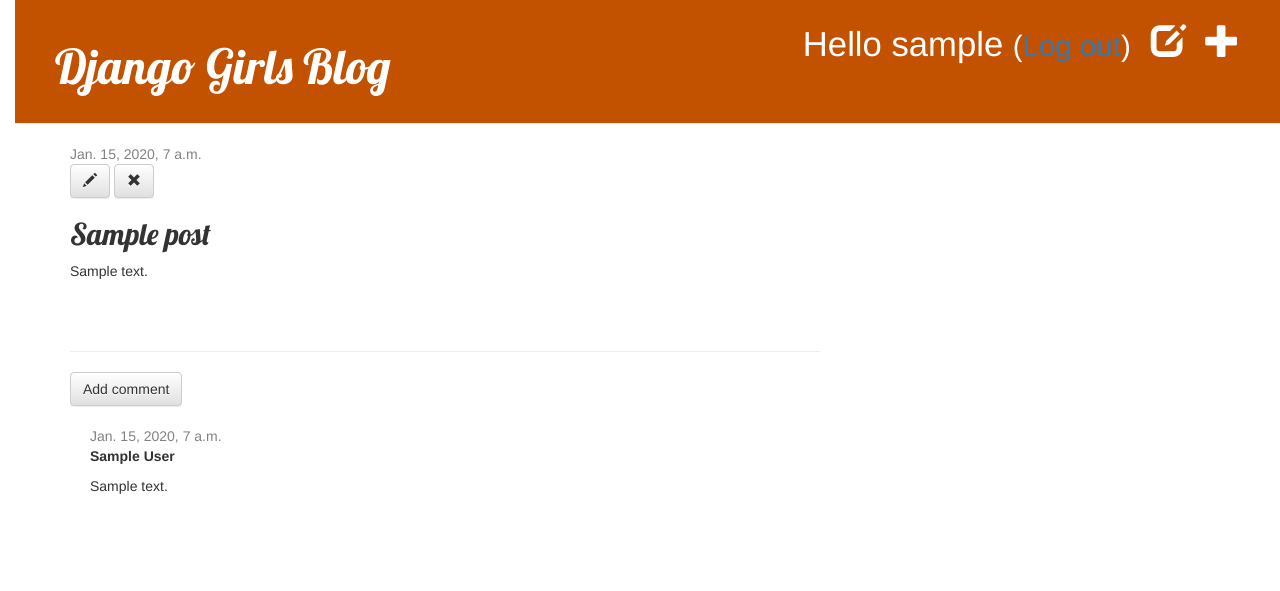
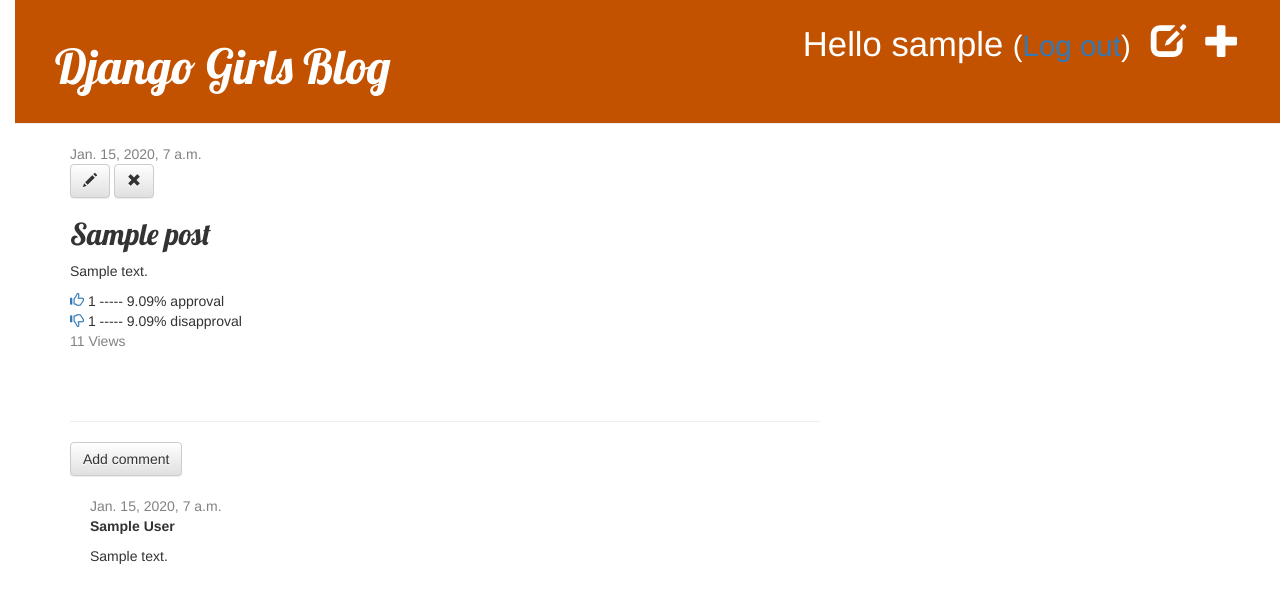
Before and after one commit to mateus-ferreira/djangogirlstutorial, a Django app: page /post/1/ in a window 1280 px wide. Shown: the top 591 px of the page. Run offline with Django 3.2, Linux system fonts and the light colour scheme; a user stored in the database is signed in; tables that the repository leaves empty hold one stand-in row (values such as "Sample post"); parts of the project's set-up code (start-up, migrations or seed data) failed here and were passed over; some libraries are stand-ins or nearby versions.

Commit message:
likes, dislikes and views counts

```diff
--- a/blog/admin.py
+++ b/blog/admin.py
@@ -1,5 +1,7 @@
 from django.contrib import admin
-from .models import Post, Comment
+from .models import Post, Comment, PostLike, PostDislike
 
 admin.site.register(Post)
 admin.site.register(Comment)
+admin.site.register(PostLike)
+admin.site.register(PostDislike)
--- a/blog/models.py
+++ b/blog/models.py
@@ -1,6 +1,7 @@
 from django.db import models
 from django.conf import settings
 from django.utils import timezone
+from django.contrib.auth.models import User
 
 class Post(models.Model):
 	author = models.ForeignKey(settings.AUTH_USER_MODEL, on_delete=models.CASCADE)
@@ -8,6 +9,13 @@
 	text = models.TextField()
 	created_date = models.DateTimeField(auto_now=True)
 	published_date = models.DateTimeField(blank=True, null=True)
+	views = models.BigIntegerField(default=0)
+
+	def likes_count(self):
+		return PostLike.objects.filter(post=self).count()
+
+	def dislikes_count(self):
+		return PostDislike.objects.filter(post=self).count()
 
 class Comment(models.Model):
 	post = models.ForeignKey('blog.Post', on_delete=models.CASCADE, related_name='comments')
@@ -21,7 +29,25 @@
 		self.save()
 
 	def __str__(self):
-		return self.text
+		return '{} ({})'.format(self.title, self.author)
 
-def approved_comments(self):
-	return self.comments.filter(approved_comment=True)
+	def approved_comments(self):
+		return self.comments.filter(approved_comment=True)
+
+class PostLike(models.Model):
+	user = models.ForeignKey(User, on_delete=models.CASCADE)
+	post = models.ForeignKey('blog.Post', on_delete=models.CASCADE)
+
+
+
+	def __str__(self):
+		return '{} - {}'.format(self.post.title, self.user)
+
+class PostDislike(models.Model):
+	user = models.ForeignKey(User, on_delete=models.CASCADE)
+	post = models.ForeignKey('blog.Post', on_delete=models.CASCADE)
+
+
+
+	def __str__(self):
+		return '{} - {}'.format(self.post.title, self.user)
--- a/blog/templates/blog/post_detail.html
+++ b/blog/templates/blog/post_detail.html
@@ -15,6 +15,29 @@
 		{% endif %}
 		<h2>{{ post.title }}</h2>
 		<p>{{ post.text|linebreaksbr }}</p>
+		<div>
+			<div class="like_icon">
+				{% if liked %}
+				<a href="{% url 'post_like' pk=post.pk %}"><i class="glyphicon glyphicon-thumbs-up liked_color"></i></a>
+				{% else %}
+				<a href="{% url 'post_like' pk=post.pk %}"><i class="glyphicon glyphicon-thumbs-up icon_black"></i></a>
+				{% endif %}
+				{{ post.likes_count }} -----
+				{{ likes_percent|floatformat:2 }}% approval
+			</div>
+			<div class="like_icon">
+				{% if disliked %}
+				<a href="{% url 'post_dislike' pk=post.pk %}"><i class="glyphicon glyphicon-thumbs-down disliked_color"></i></a>
+				{% else %}
+				<a href="{% url 'post_dislike' pk=post.pk %}"><i class="glyphicon glyphicon-thumbs-down icon_black"></i></a>
+				{% endif %}
+				{{ post.dislikes_count }} -----
+				{{ dislikes_percent|floatformat:2 }}% disapproval
+			</div>
+		</div>
+		<div class="date">
+			{{ post.views }} Views
+		</div>
 	</div>
 	<hr>
 	<a class="btn btn-default" href="{% url 'add_comment_to_post' pk=post.pk %}">Add comment</a>
--- a/blog/urls.py
+++ b/blog/urls.py
@@ -9,6 +9,8 @@
 	path('drafts/', views.post_draft_list, name='post_draft_list'),
 	path('post/<pk>/publish/', views.post_publish, name='post_publish'),
 	path('post/<pk>/remove/', views.post_remove, name='post_remove'),
+	path('post/<pk>/like/', views.post_like, name='post_like'),
+	path('post/<pk>/dislike/', views.post_dislike, name='post_dislike'),
 	path('post/<int:pk>/comment/', views.add_comment_to_post, name='add_comment_to_post'),
 	path('comment/<int:pk>/approve/', views.comment_approve, name='comment_approve'),
 	path('comment/<int:pk>/remove/', views.comment_remove, name='comment_remove'),
--- a/blog/views.py
+++ b/blog/views.py
@@ -1,5 +1,5 @@
 from django.utils import timezone
-from .models import Post, Comment
+from .models import Post, Comment, PostLike, PostDislike
 from django.shortcuts import render, get_object_or_404, redirect
 from .forms import PostForm, CommentForm
 from django.contrib.auth.decorators import login_required
@@ -10,7 +10,29 @@
 
 def post_detail(request, pk):
     post = get_object_or_404(Post, pk=pk)
-    return render(request, 'blog/post_detail.html', {'post': post})
+    post.views += 1
+    post.save()
+
+    like = PostLike.objects.filter(post_id=pk, user=request.user).count()
+
+    if like > 0:
+    	liked = True
+    else:
+    	liked = False
+
+    dislike = PostDislike.objects.filter(post_id=pk, user=request.user).count()
+
+    if dislike > 0:
+    	disliked = True
+    else:
+    	disliked = False
+
+    likes_percent = post.likes_count() / post.views * 100
+    dislikes_percent = post.dislikes_count() / post.views * 100
+
+    return render(request, 'blog/post_detail.html', {'post': post,
+    	'liked': liked, 'disliked': disliked,
+    	'likes_percent': likes_percent, 'dislikes_percent': dislikes_percent})
 
 @login_required
 def post_new(request):
@@ -86,3 +108,13 @@
 	comment = get_object_or_404(Comment, pk=pk)
 	comment.delete()
 	return redirect('post_detail', pk=comment.post.pk)
+
+@login_required
+def post_like(request, pk):
+	post_like, created = PostLike.objects.get_or_create(post_id=pk, user=request.user)
+	return redirect('post_detail', pk=pk)
+
+@login_required
+def post_dislike(request, pk):
+	post_dislike, created = PostDislike.objects.get_or_create(post_id=pk, user=request.user)
+	return redirect('post_detail', pk=pk)
```
Also changed, not shown: blog/static/css/blog.css (+18 -0 lines), blog/migrations/0003_postdislike_postlike.py (added), blog/migrations/0004_post_views.py (added).
